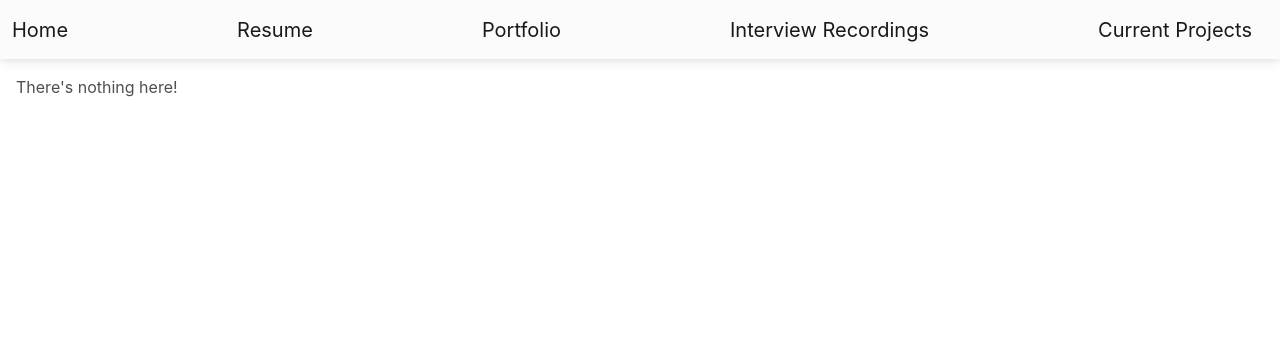
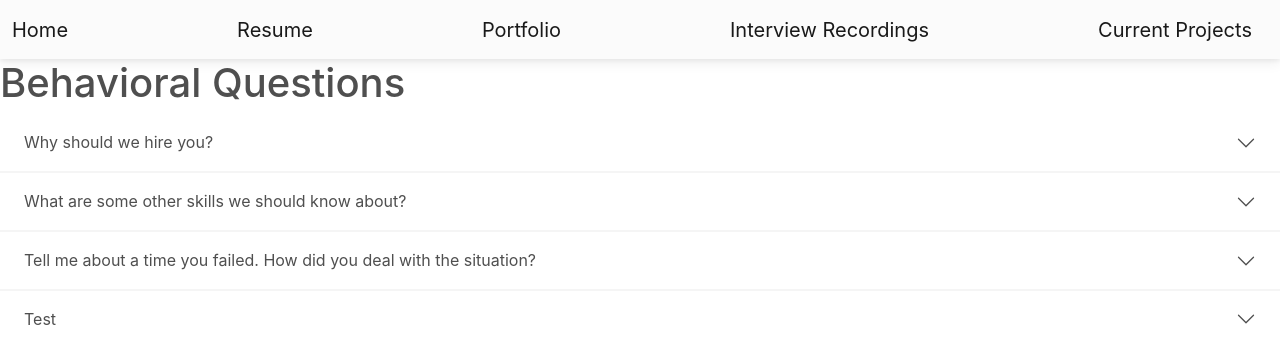
Before and after one commit to Ugh-GitHub/functional_learning, a React (Create React App) app: page /interviews in a window 1280 px wide. Shown: the top 364 px of the page. Built offline with nearby package versions, Linux system fonts and the light colour scheme.

Commit message:
added index for homepage

```diff
--- a/src/Components/App/App.js
+++ b/src/Components/App/App.js
@@ -30,8 +30,8 @@ export default function App() {
         <MDBContainer fluid>
           <MDBNavbarBrand href='/'>Home</MDBNavbarBrand>
           <MDBNavbarBrand href='/resume'>Resume</MDBNavbarBrand>
-          <MDBNavbarBrand href='/invoices'>Portfolio</MDBNavbarBrand>
-          <MDBNavbarBrand href='/test'>Interview Recordings</MDBNavbarBrand>
+          <MDBNavbarBrand href='/portfolio'>Portfolio</MDBNavbarBrand>
+          <MDBNavbarBrand href='/interviews'>Interview Recordings</MDBNavbarBrand>
           <MDBNavbarBrand href='/projects'>Current Projects</MDBNavbarBrand>
 
           <MDBNavbarToggler
--- /dev/null
+++ b/src/Components/Home/Home.js
@@ -0,0 +1,10 @@
+import * as React from 'react';
+
+export default function Home() {
+
+  return (
+    <div>
+        Hello World
+    </div>
+  );
+}
--- a/src/Components/VidInterviewItem/VidInterviewItem.js
+++ b/src/Components/VidInterviewItem/VidInterviewItem.js
@@ -7,7 +7,8 @@ export default function VidInterviewItem() {
     let AccordionItems = [
         {question: "Why should we hire you?", link:'E7wJTI-1dvQ'},
         {question: "What are some other skills we should know about?", link:'LYG7sMtb6u8'},
-        {question: "Tell me about a time you failed. How did you deal with the situation?", link:'Nkx1hWs88Ek'}];
+        {question: "Tell me about a time you failed. How did you deal with the situation?", link:'Nkx1hWs88Ek'},
+        {question: "Test", link:'gu6cequxkLQ'}];
 
     return (
         <>
--- a/src/index.js
+++ b/src/index.js
@@ -12,6 +12,7 @@ import Invoices from './Components/Invoices/Invoices';
 import Invoice from './Components/InvoiceItem/InvoiceItem';
 import Test from './Components/VideoInterview/VideoInterview';
 import Resume from './Components/Resume/Resume';
+import Home from './Components/Home/Home';
 
 ReactDOM.render(
   <Router>
@@ -19,10 +20,11 @@ ReactDOM.render(
       <Provider store={store}> */}
       <Routes>
         <Route path="/" element={<App />}>
-          <Route path="test" element={<Test />}/>
+          <Route index element={<Home />}/>
+          <Route path="interviews" element={<Test />}/>
           <Route path="resume" element={<Resume />} />
-          <Route path="expenses" element={<Expenses />} />
-          <Route path="invoices" element={<Invoices />}>
+          <Route path="projects" element={<Expenses />} />
+          <Route path="portfolio" element={<Invoices />}>
             {/* Default on page load */}
             <Route
               index
```
